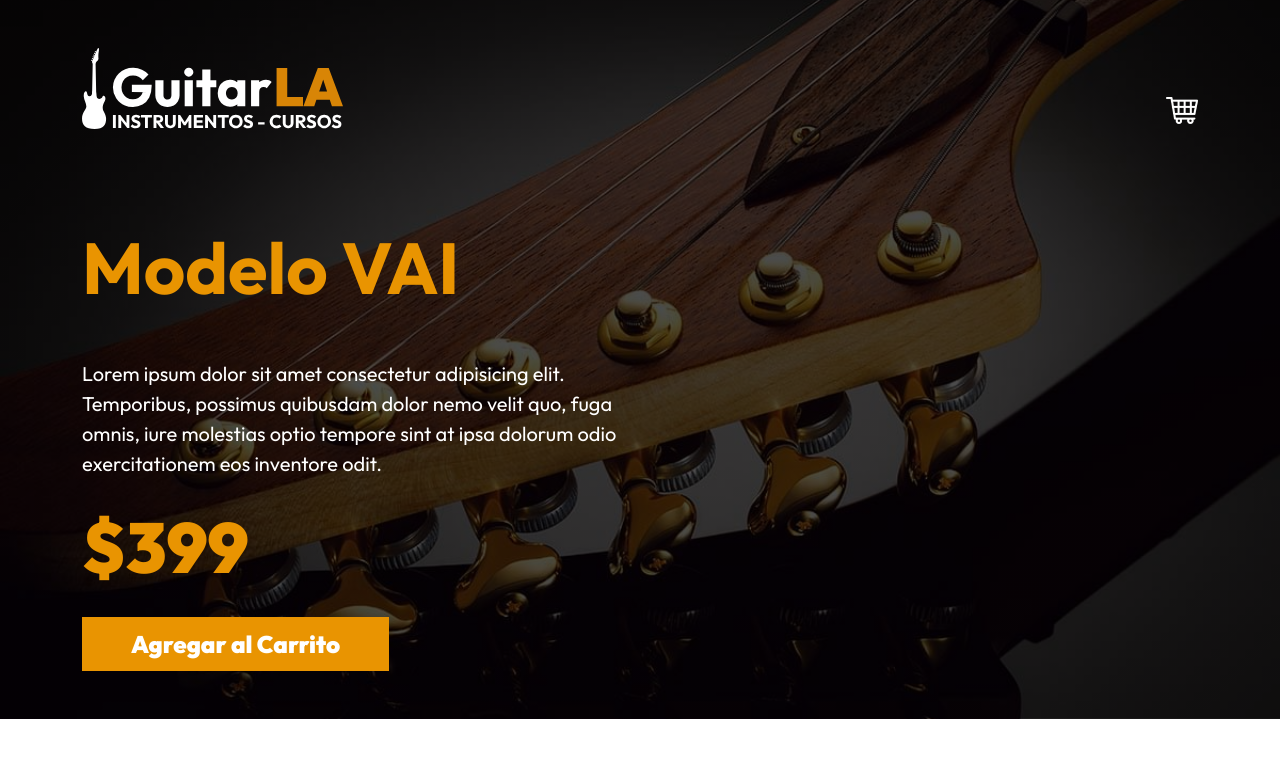
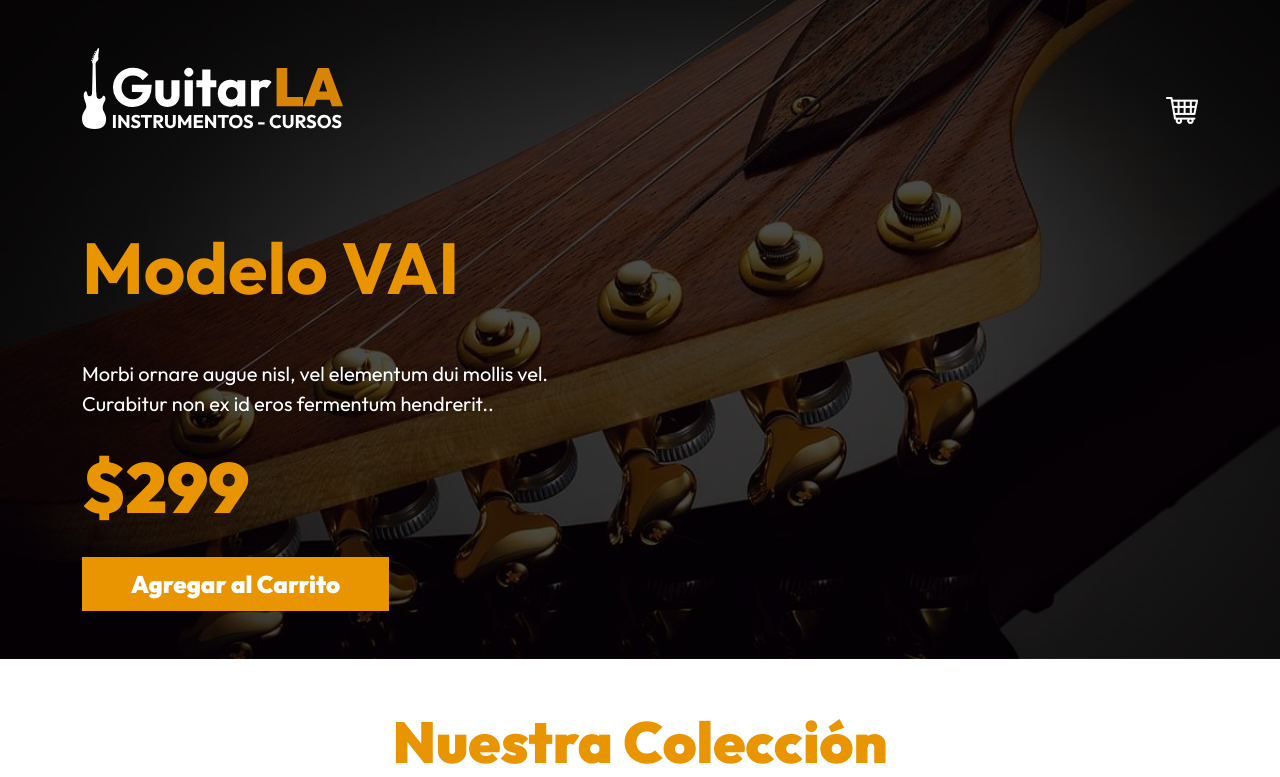
Before and after one commit to Juanes-GH/GuitarLA-Vue, a Vue app: page / in a window 1280 px wide. Shown: the top 777 px of the page. Built offline with nearby package versions, Linux system fonts and the light colour scheme.

Commit message:
Implement guitar deletion and cart clearing functionality; update Header component to reflect changes

```diff
--- a/src/App.vue
+++ b/src/App.vue
@@ -4,15 +4,13 @@ import { db } from './data/guitarra';
 import Guitar from './components/Guitar.vue';
 import Header from './components/Header.vue';
 import Footer from './components/Footer.vue';
-
     const guitars = ref([])
-
     const cart = ref([])
-
+    const guitar = ref({})
     onMounted(() => {
         guitars.value = db
+        guitar.value = db[3]
     })
-
     const addToCard = (guitar) =>{
         const guitarExist = cart.value.findIndex( product => product.id === guitar.id)
         if(guitarExist >= 0){
@@ -22,7 +20,6 @@ import Footer from './components/Footer.vue';
             cart.value.push(guitar)
         }
     }
-
     const decreaseQuantity = (id) =>{
         const index = cart.value.findIndex( product => product.id === id)
 
@@ -33,24 +30,29 @@ import Footer from './components/Footer.vue';
         }
 
     }
-
     const increaseQuantity = (id) => {
         const index = cart.value.findIndex( product => product.id === id)
         if(cart.value[index].stock >= 10) return
         cart.value[index].stock++
     }
+    const deleteGuitar = (id) => {
+        cart.value = cart.value.filter(gui => gui.id !== id);
+    }
 
+    const clearCart = () => {
+        cart.value = []
+    }
 </script>
-
 <template>
-
     <Header
         :cart="cart"
+        :guitar="guitar"
         @add-to-Card="addToCard"
         @decrease-quantity="decreaseQuantity"
         @increase-quantity="increaseQuantity"
+        @clear-cart="clearCart"
+        @delete-guitar="deleteGuitar"
     />
-
     <main class="container-xl mt-5">
         <h2 class="text-center">Nuestra Colección</h2>
         <div class="row mt-5">
@@ -64,7 +66,5 @@ import Footer from './components/Footer.vue';
     </main>
     <Footer />
 </template>
-
 <style scoped>
-
 </style>
--- a/src/components/Header.vue
+++ b/src/components/Header.vue
@@ -1,26 +1,22 @@
 <script setup>
-import { computed } from 'vue';
+import { computed, onMounted, watch } from 'vue';
 
 const props = defineProps({
     cart:{
         type:Array,
         required:true
+    },
+    guitar:{
+        type:Object,
+        required:true
     }
 })
 
-defineEmits(["decrease-quantity", "increase-quantity"])
+defineEmits(["decrease-quantity", "increase-quantity", "clear-cart", "delete-guitar", "add-to-Card"]);
 
 const totalCartCost = computed(() =>
-    props.cart.reduce((total, guitar) => total + guitar.precio, 0)
+    props.cart.reduce((total, guitar) => total + guitar.precio * guitar.stock, 0)
 );
-
-const deleteGuitar = (id) =>{
-    props.cart = props.cart.filter(gui => gui.id !== id);
-}
-
-const clearCart = () =>{
-    props.cart.splice(0, props.cart.length);
-}
 
 </script>
 <template>
@@ -88,7 +84,7 @@ const clearCart = () =>{
                                                 <button
                                                     class="btn btn-danger"
                                                     type="button"
-                                                    @click="deleteGuitar(guitar.id)"
+                                                    @click="$emit('delete-guitar',guitar.id)"
                                                 >
                                                     X
                                                 </button>
@@ -100,7 +96,7 @@ const clearCart = () =>{
                             <p class="text-end">Total pagar: <span class="fw-bold">${{ totalCartCost }}</span></p>
                             <button
                                 class="btn btn-dark w-100 mt-3 p-2"
-                                @click="clearCart"
+                                @click="$emit('clear-cart')"
                             >
                                 Vaciar Carrito
                             </button>
@@ -113,13 +109,16 @@ const clearCart = () =>{
 
             <div class="row mt-5">
                 <div class="col-md-6 text-center text-md-start pt-5">
-                    <h1 class="display-2 fw-bold">Modelo VAI</h1>
-                    <p class="mt-5 fs-5 text-white">Lorem ipsum dolor sit amet consectetur adipisicing elit. Temporibus, possimus quibusdam dolor nemo velit quo, fuga omnis, iure molestias optio tempore sint at ipsa dolorum odio exercitationem eos inventore odit.</p>
-                    <p class="text-primary fs-1 fw-black">$399</p>
+                    <h1 class="display-2 fw-bold">Modelo {{ guitar.nombre }}</h1>
+                    <p class="mt-5 fs-5 text-white">{{ guitar.descripcion }}.</p>
+                    <p class="text-primary fs-1 fw-black">${{guitar.precio}}</p>
                     <button
                         type="button"
                         class="btn fs-4 bg-primary text-white py-2 px-5"
-                    >Agregar al Carrito</button>
+                        @click="$emit('add-to-Card', guitar)"
+                    >
+                        Agregar al Carrito
+                    </button>
                 </div>
             </div>
         </div>
@@ -128,5 +127,4 @@ const clearCart = () =>{
     </header>
 </template>
 <style scoped>
-
 </style>
```
